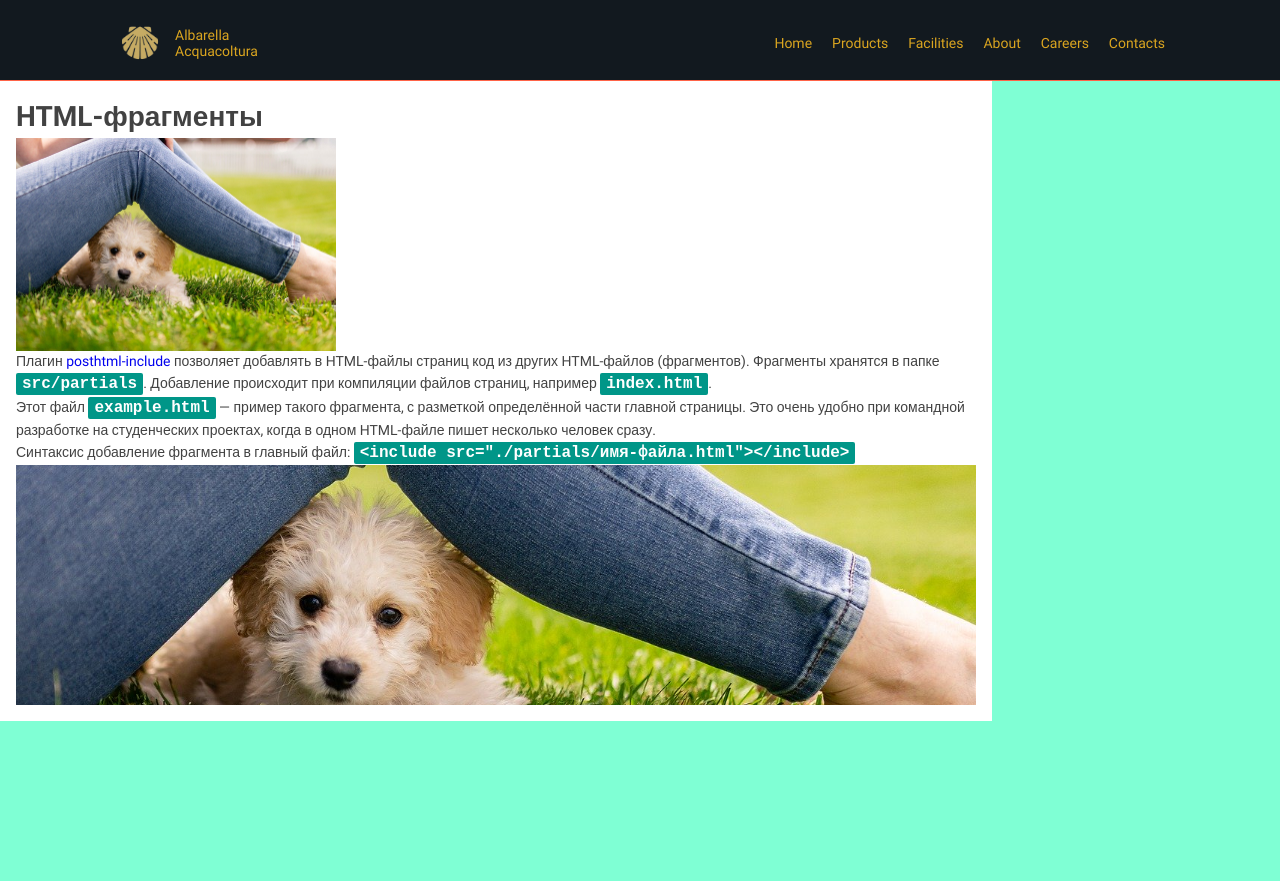
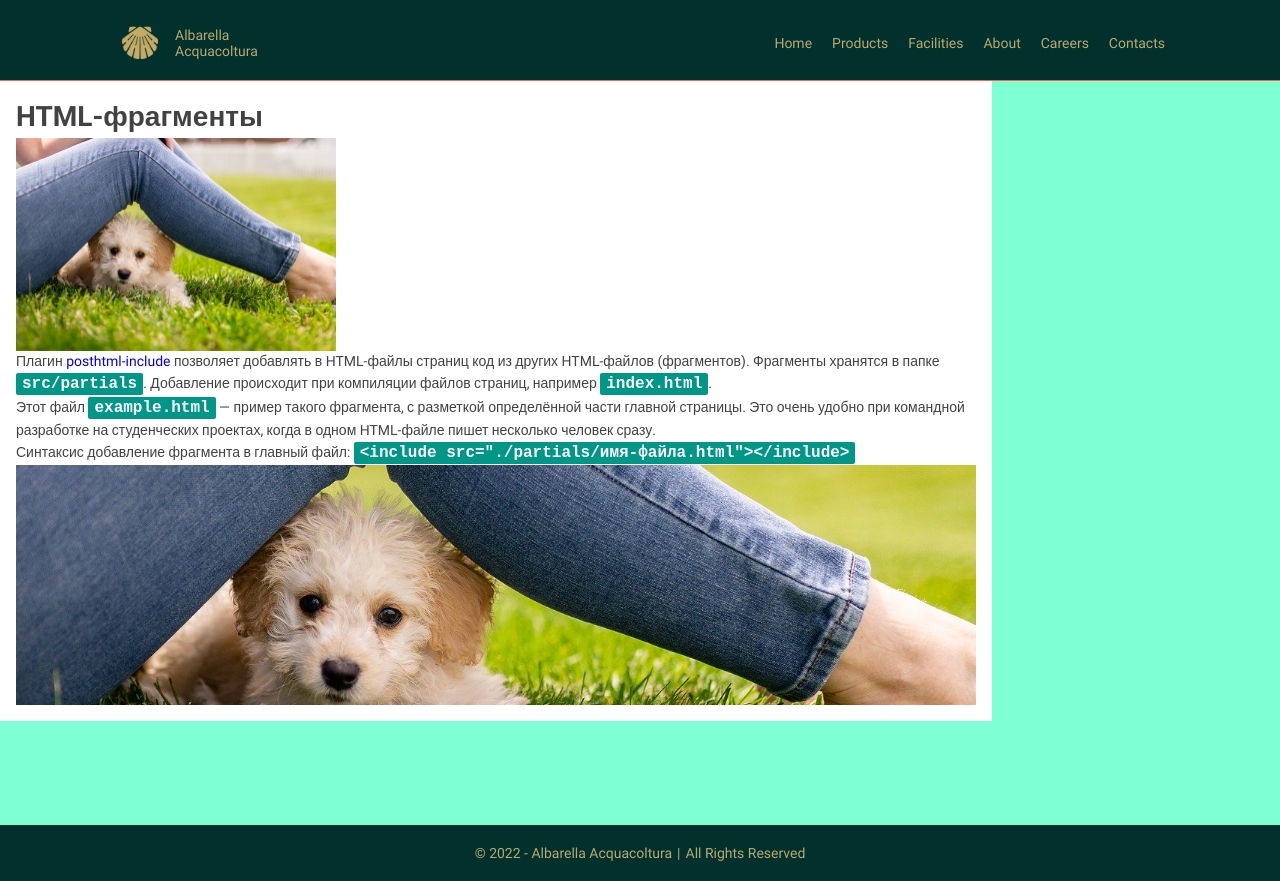
Before and after one commit to DmitriyGovosyants/albarella-acquacoltura, a website built with Parcel: page src/index.html in a window 1280 px wide. Built offline with nearby package versions, Linux system fonts and the light colour scheme.

Commit message:
feat: add basic footer and more styles

```diff
--- a/src/index.html
+++ b/src/index.html
@@ -9,7 +9,12 @@
   </head>
   <body>
     <include src="./partials/header.html"></include>
-    <include src="./partials/example.html"></include>
+    <div class="footer-fixed-wrapper">
+      <main class="main-content">
+        <include src="./partials/example.html"></include>
+      </main>
+      <include src="./partials/footer.html"></include>
+    </div>
     <script src="./index.js"></script>
   </body>
 </html>
--- /dev/null
+++ b/src/partials/footer.html
@@ -0,0 +1,6 @@
+<footer class="footer">
+    <div class="container footer__container">
+        <p class="footer__text">© 2022 - Albarella Acquacoltura</p>
+        <p class="footer__privacy">All Rights Reserved</p>
+    </div>
+</footer>
--- a/src/sass/basic/_global.scss
+++ b/src/sass/basic/_global.scss
@@ -5,7 +5,6 @@ body {
     font-size: 14px;
     line-height: 1.17;
     letter-spacing: 0.03;
-    color: black;
 
     background-color: aquamarine;
 
@@ -26,7 +25,6 @@ img {
 }
 
 .container {
-    width: 100%;
     margin: 0 auto;
     padding-left: 20px;
     padding-right: 20px;
@@ -47,3 +45,13 @@ img {
         padding-right: 115px;
     }
 }
+
+.footer-fixed-wrapper {
+    display: flex;
+    flex-direction: column;
+    height: calc(100% + 1px);
+}
+
+.main-content {
+    flex-grow: 1;
+}
--- a/src/sass/main.scss
+++ b/src/sass/main.scss
@@ -1,6 +1,8 @@
 @import './basic/fonts';
 @import './basic/discharges';
+@import './utils/variables';
 @import './utils/mixins';
 @import './basic/global';
 @import './pages/header';
+@import './pages/footer';
 @import './example';
--- /dev/null
+++ b/src/sass/pages/_footer.scss
@@ -0,0 +1,42 @@
+.footer {
+    padding-top: 20px;
+    padding-bottom: 20px;
+
+    background-color: var(--main-green);
+}
+
+.footer__container {
+    display: flex;
+
+    @include mq(mobile-only) {
+        flex-direction: column;
+        align-items: center;
+    }
+
+    @include mq(tablet) {
+        flex-direction: row;
+        justify-content: center;
+    }
+}
+
+.footer__text {
+    color: var(--main-gray-light);
+
+    @include mq(mobile-only) {
+        margin-bottom: 10px;
+    }
+
+    @include mq(tablet) {
+        &::after {
+                content: "|";
+                margin-left: 5px;
+            }
+    }
+}
+
+.footer__privacy {
+    color: var(--main-gray-light);
+    @include mq(tablet) {
+        margin-left: 5px;
+    }
+}
--- a/src/sass/pages/_header.scss
+++ b/src/sass/pages/_header.scss
@@ -4,9 +4,8 @@
     left: 0;
     width: 100%;
     height: 60px;
-    // z-index: 2;
 
-    background-color: rgb(18, 25, 31);
+    background-color: var(--main-green);
     border-bottom: 1px solid tomato;
 
     @include mq(tablet) {
@@ -33,7 +32,7 @@
 
 .logo__text {
     margin-left: 10px;
-    color: goldenrod;
+    color: var(--main-gray-light);
 }
 
 .nav {
@@ -51,5 +50,5 @@
 }
 
 .nav__link {
-    color: goldenrod;
+    color: var(--main-gray-light);
 }
--- /dev/null
+++ b/src/sass/utils/_variables.scss
@@ -0,0 +1,43 @@
+// #02302d (основной зелёный)
+// #081617 ( черный)
+// #23301d (тёмно-зелёный)
+// #74846c (серый)
+// #b9aa71 (светлый беж)
+
+:root {
+    --main-green: #02302d;
+    --main-green-dark: #23301d;
+    --main-black: #081617;
+    --main-gray: #74846c;
+    --main-gray-light: #b9aa71;
+    // --text-main-color: #000000;
+    // --text-second-color: #907e82;
+    // --text-third-color: #ffa5ba;
+    // --text-fourth-color: #ffffff;
+
+    // --bgc-main: #ffffff;
+    // --bgc-second: #fff5f6;
+    // --bgc-third: #ffb8ca;
+    // --bgc-fourth: #f0d1a5;
+    // --bgc-fifth: #c2e297;
+    // --bgc-mobile: #e17992;
+
+    // --accent-color: #d41443;
+
+    // --button-main-hover-color: #ecebeb;
+    // --button-second-hover-color: #c7133e;
+
+    // --hero-circle-color: #ffa5ba;
+    // --figure-line-color: #e1e1e1;
+    // --social-icon-bgc: #fea5bb;
+    // --box-shadow: 0px 8px 30px rgba(212, 20, 67, 0.1);
+    // --mobile-shadow: -8px 0px 20px rgba(0, 0, 0, 0.25);
+
+    // --slider-bgc: #fafafa;
+    // --slider-hover: #c7133e;
+    // --slider-dots: #d9d9d9;
+    // --slider-dots-hover: #d31342;
+
+    // --transition-time: 300ms;
+    // --transition-function: cubic-bezier(0.4, 0, 0.2, 1);
+}
```
